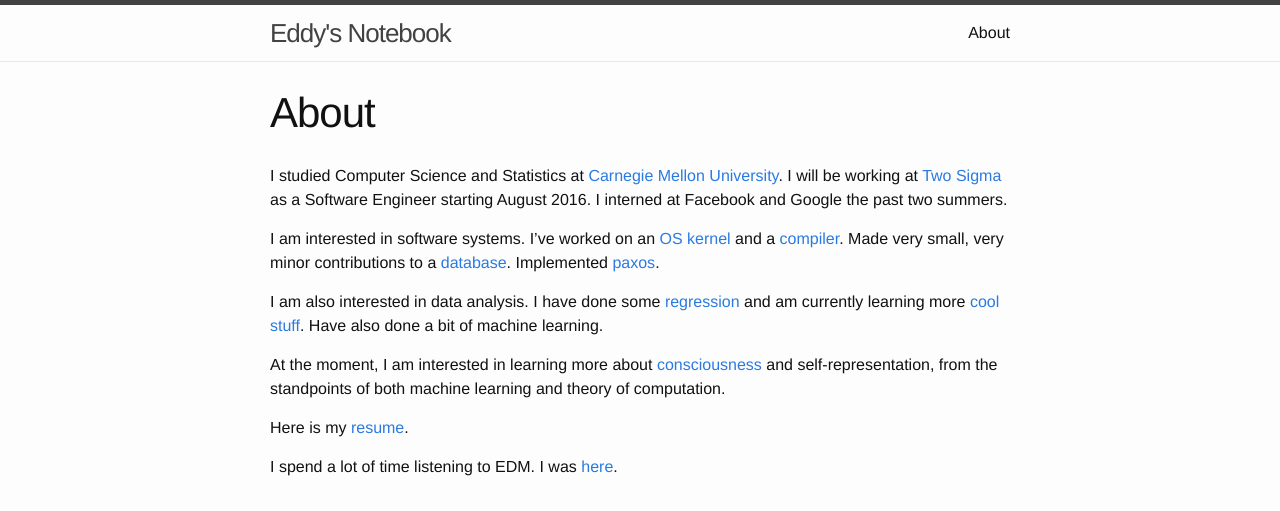
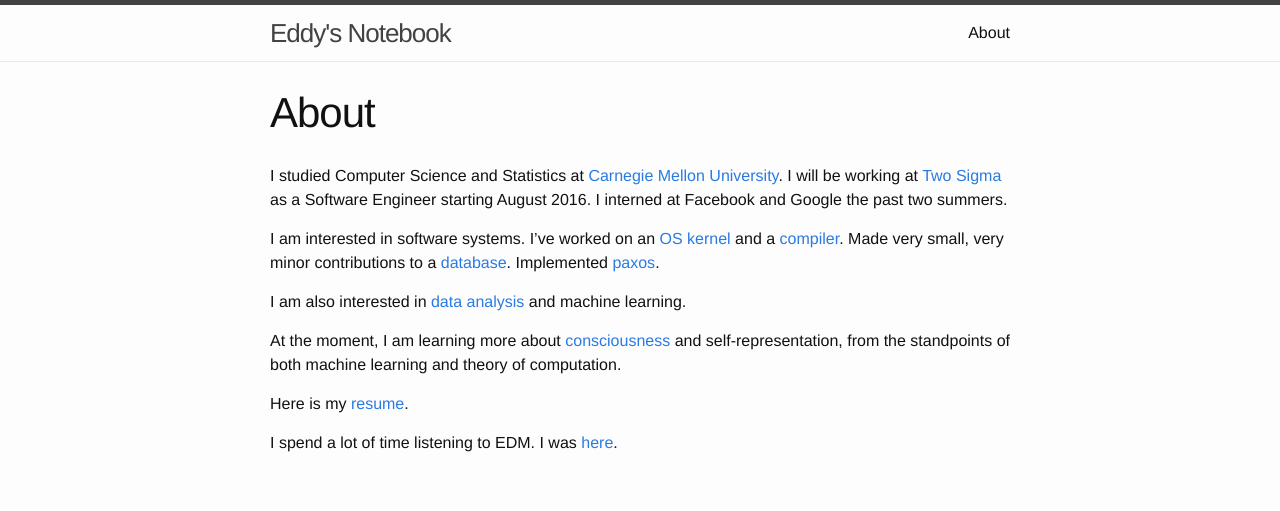
Before and after one commit to yeoedward/yeoedward.github.io, a Jekyll site: the page built from about.md, in a window 1280 px wide, cut to the strip 0-511 px from the top of the page. Built offline with Jekyll 4.4.1, drawn with Linux system fonts in a browser that asks for light colours.

Commit message:
Further edits to about

```diff
--- a/about.md
+++ b/about.md
@@ -14,11 +14,9 @@ I am interested in software systems. I've worked on an
 Made very small, very minor contributions to a [database][peloton].
 Implemented [paxos][15440].
 
-I am also interested in data analysis. I have done some [regression][36401] and
-am currently learning more [cool stuff][36402].
-Have also done a bit of machine learning.
+I am also interested in [data analysis][36402] and machine learning.
 
-At the moment, I am interested in learning more about [consciousness]({% post_url 2016-03-30-consc %})
+At the moment, I am learning more about [consciousness]({% post_url 2016-03-30-consc %})
 and self-representation, from the standpoints of both machine learning and theory of computation.
 
 Here is my [resume][resume].
```
Also changed, not shown: other parts of about.md (+0 -1 lines).
